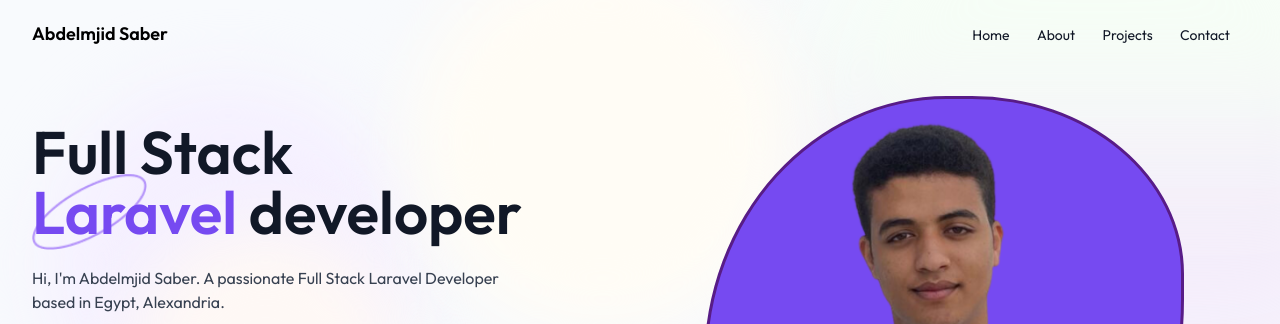
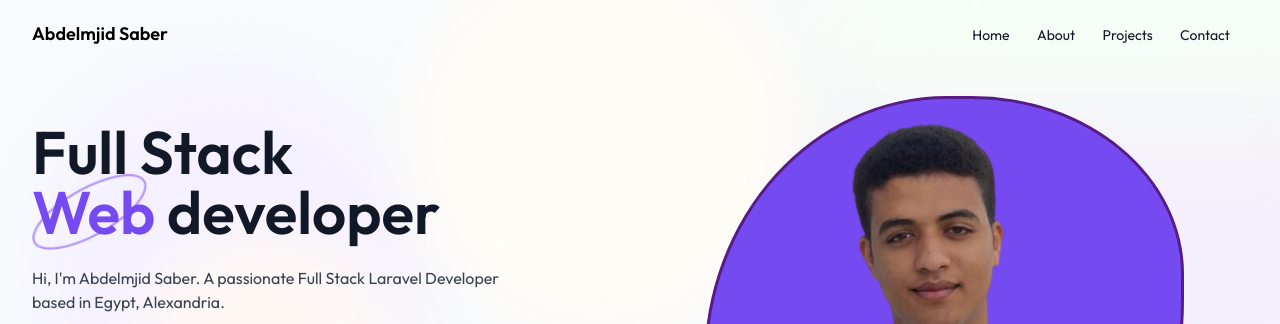
Before and after one commit to megoxv/portfolio-old, a website: page src/index.html in a window 1280 px wide. Shown: the top 324 px of the page. Drawn offline with Linux system fonts and the light colour scheme.

Commit message:
Update index.html

```diff
--- a/src/index.html
+++ b/src/index.html
@@ -106,7 +106,7 @@
         <div class="container max-w-7xl w-full mx-auto px-4 sm:px-6 lg:px-8 grid grid-cols-1 md:grid-cols-2 items-center pt-24 pb-[100px]">
             <div class="max-w-[490px] py-6 mx-auto md:mx-0 text-center md:text-start" data-aos="zoom-in-up">
                 <h2 class="font-semibold text-2xl md:text-6xl text-gray-900 dark:text-white">Full Stack<br>
-                    <span class="text-primary-500 bg-contain bg-no-repeat" style="background-image: url('assets/images/text-bg.png')"> Laravel </span> developer
+                    <span class="text-primary-500 bg-contain bg-no-repeat" style="background-image: url('assets/images/text-bg.png')"> Web </span> developer
                 </h2>
                 <p class="font-normal text-xs md:text-base text-gray-700 dark:text-gray-400 py-3 md:py-6">Hi, I'm Abdelmjid Saber. A passionate Full Stack Laravel Developer based in Egypt, Alexandria.</p>
                 <div class="flex justify-center md:justify-start pt-1 md:pt-2 pb-4 md:pb-12">
```
